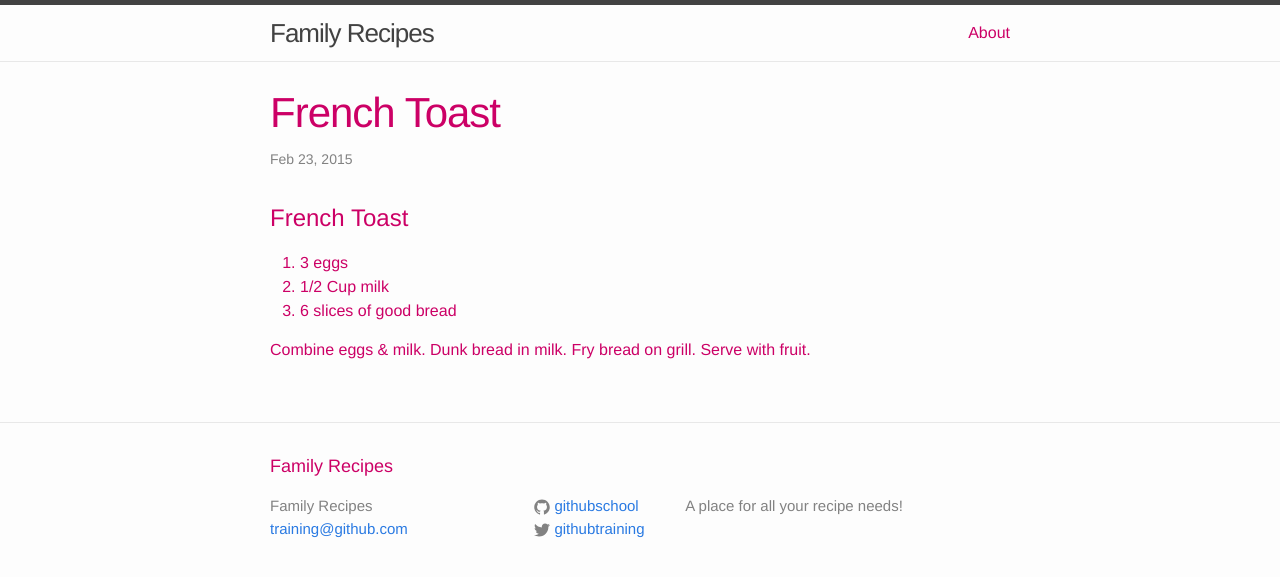
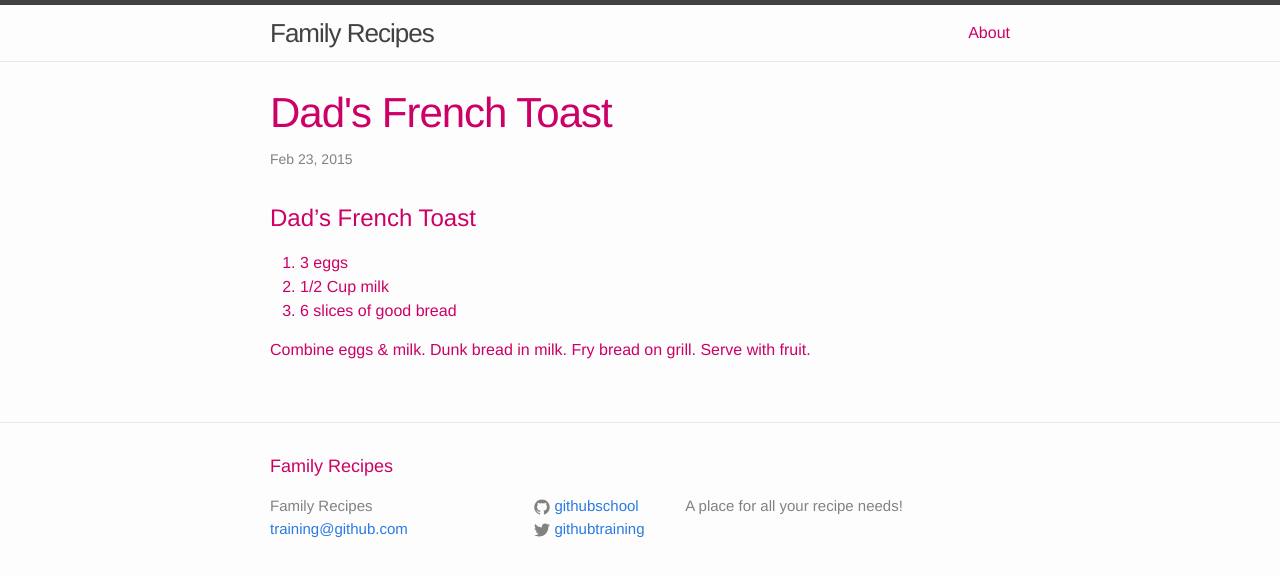
Before and after one commit to githubteacher/feb-recipes, a Jekyll site: the page built from _posts/2015-02-23-french-toast.md, in a window 1280 px wide. Shown: the top 577 px of the page. Built offline with Jekyll 4.4.1, drawn with Linux system fonts in a browser that asks for light colours.

Commit message:
Update 2015-02-23-french-toast.md

```diff
--- a/_posts/2015-02-23-french-toast.md
+++ b/_posts/2015-02-23-french-toast.md
@@ -1,11 +1,11 @@
 ---
 layout: post
-title:  "French Toast"
+title:  "Dad's French Toast"
 date:   2015-02-23 17:00
 categories: main
 ---
 
-# French Toast
+# Dad's French Toast
 
 1. 3 eggs
 2. 1/2 Cup milk
```
